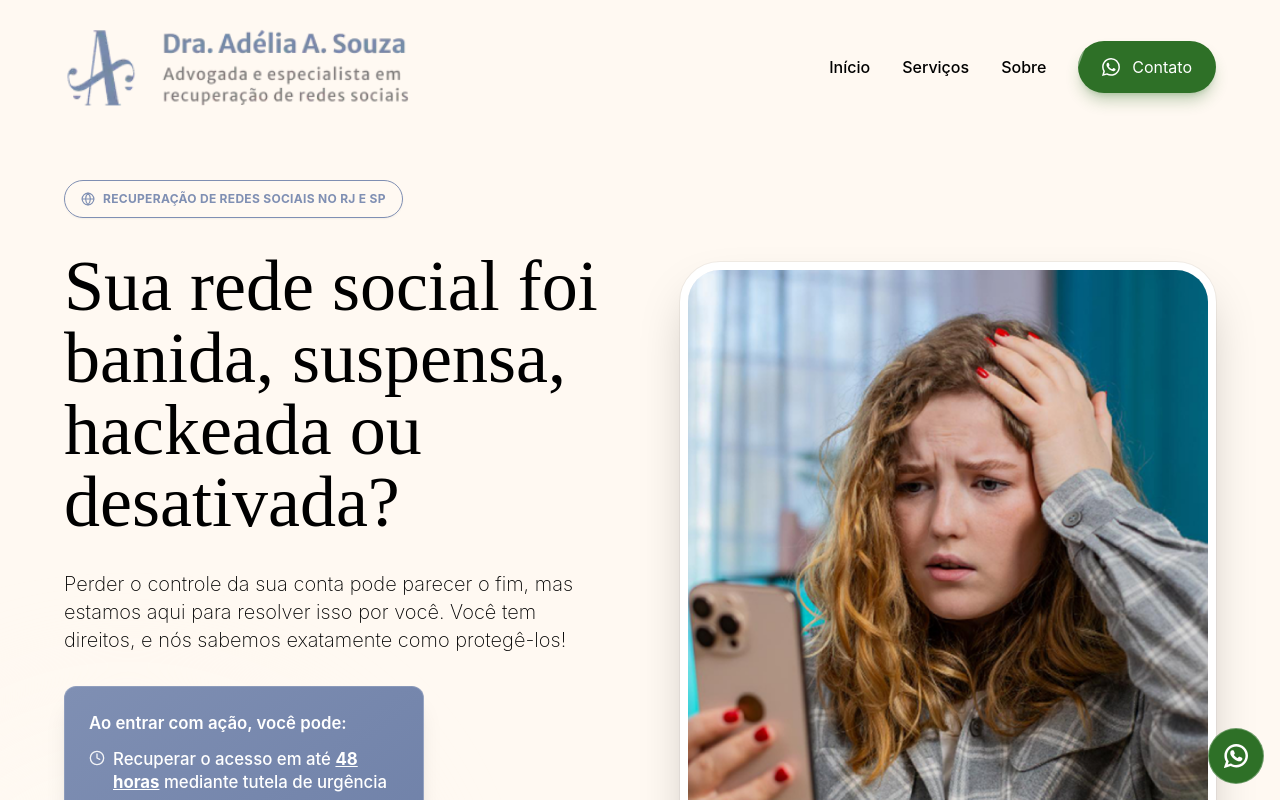
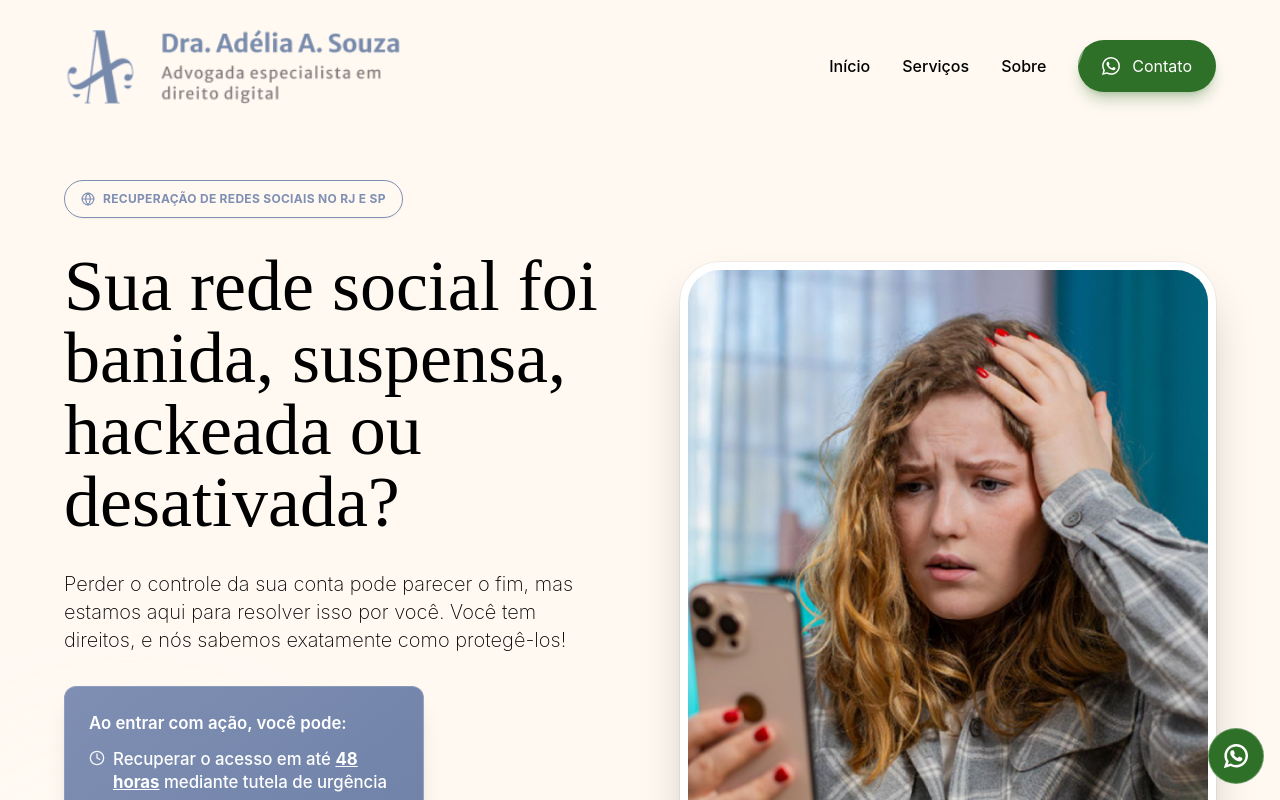
Before and after one commit to Paper-Street-Softwares/LPS-Adelia, a React (Vite) app: page / in a window 1280 px wide. Shown: the top 800 px of the page. Built offline with nearby package versions, Linux system fonts and the light colour scheme.

Commit message:
fix: Logo

```diff
--- a/src/components/sections/NavbarNovaTemplate.jsx
+++ b/src/components/sections/NavbarNovaTemplate.jsx
@@ -86,7 +86,7 @@ function NavbarNovaTemplate({
                 alt={content.texts.navbar.logo.alt}
                 className="w-[100%]"
                 width={303}
-                height={69}
+                height={67}
                 fetchPriority="high"
               />
             </a>{' '}
```
Also changed, not shown: src/assets/imgs/logo/logo.webp.
